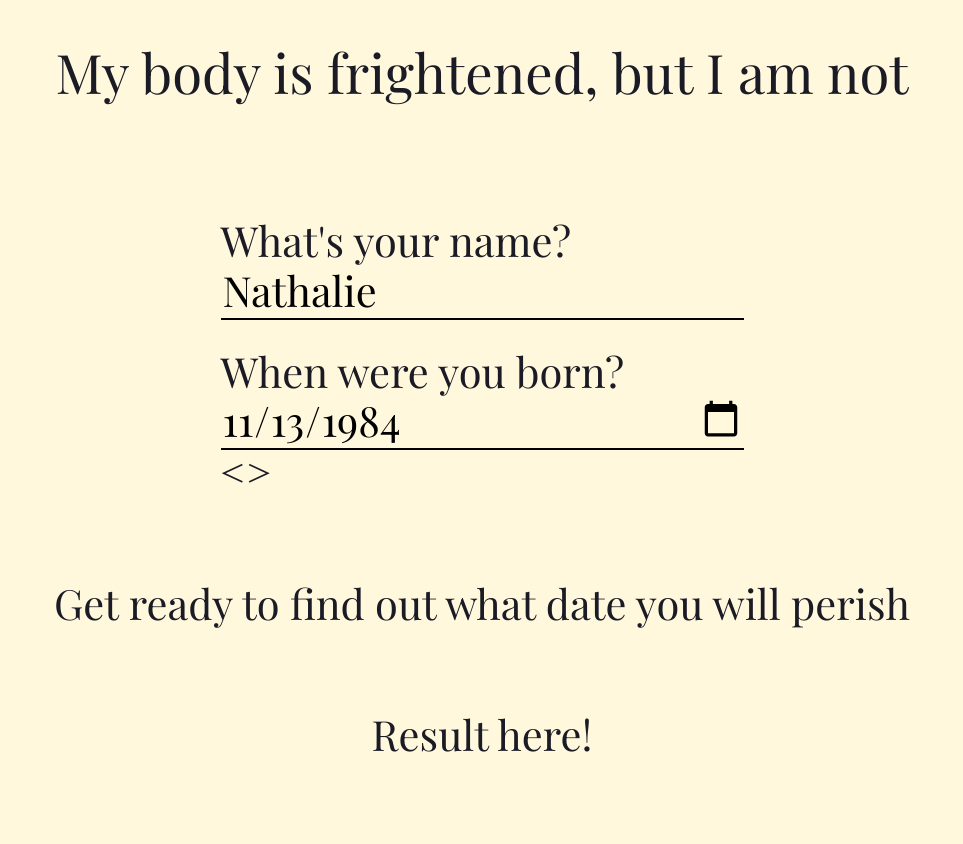
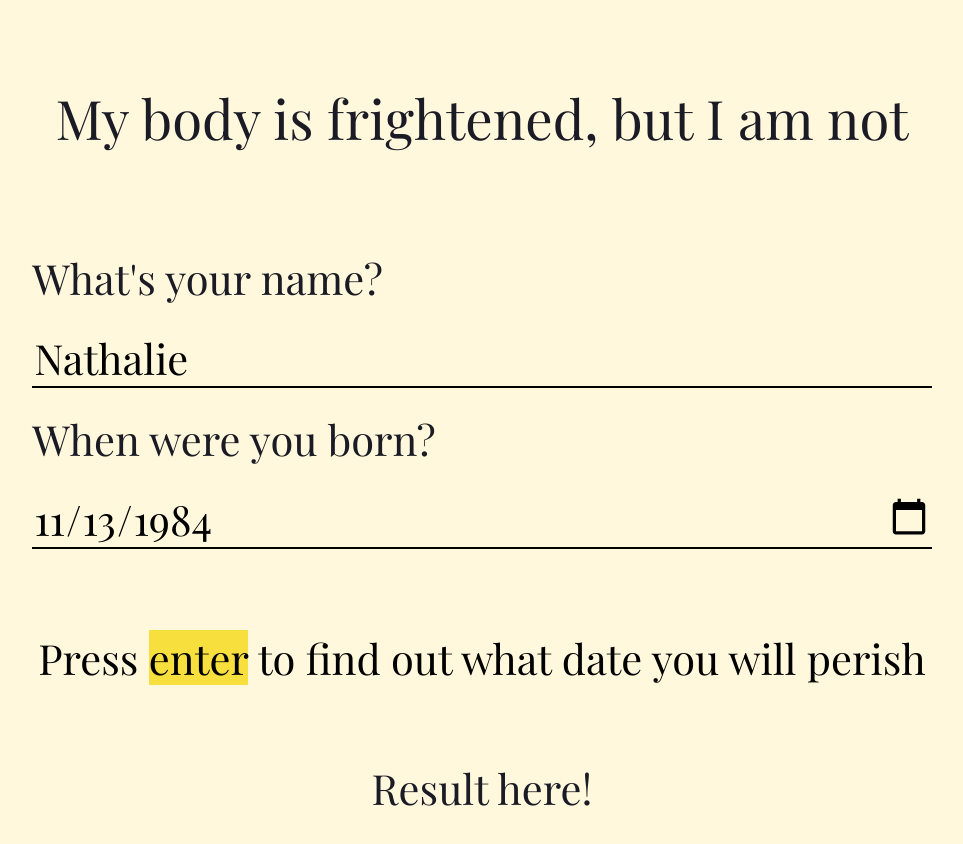
Before and after one commit to njons/FAC14_Week6, a website: page public/index.html in a window 1280 px wide. Shown: the whole page, without its empty margins (158-1121 px from the left). Before the commit the page ends 800 px from the top, so only its background shows below. Drawn offline with nearby package versions, Linux system fonts and the light colour scheme; files that its build step writes are made by us from their sources.

Commit message:
adds submit button to form

```diff
--- a/public/css/main.css
+++ b/public/css/main.css
@@ -10,6 +10,7 @@ body {
   font-family: 'Playfair Display', serif;
   font-size: calc(1rem + 2vw);
   color: #1B1B26;
+  padding: 50px;
 }
 
 main {
@@ -46,4 +47,22 @@ input {
   border-bottom: 2px solid black;
   background-color: transparent;
   outline: none;
+  margin-top: 30px;
 }
+
+button {
+  font-family: 'Playfair Display', serif;
+  font-size: calc(1rem + 2vw);
+  background-color: transparent;
+  outline: none;
+  border: none;
+  margin-top: 80px;
+}
+
+button:hover {
+  cursor: pointer;
+}
+
+span {
+  background-color:#F7DF3E;
+}
--- a/public/index.html
+++ b/public/index.html
@@ -12,15 +12,13 @@
     <main>
       <h1>My body is frightened, but I am not</h1>
 
-      <form method="POST" action="/get-date">
+      <form method="POST" action="/get-date" id="details">
         <label for="name">What's your name?</label>
         <input id="name" type="text" name="name" placeholder="Name" value="Nathalie"></input>
         <label for="birth">When were you born?</label>
         <input name="birth" type="date" id="birth" value="1984-11-13"></input>
-        <>
+        <button type="sumbit" form="details"> Press <span>enter</span> to find out what date you will perish</button>
       </form>
-
-      <p>Get ready to find out what date you will perish</p>
 
       <ul>
         <li>Result here!</li>
```
